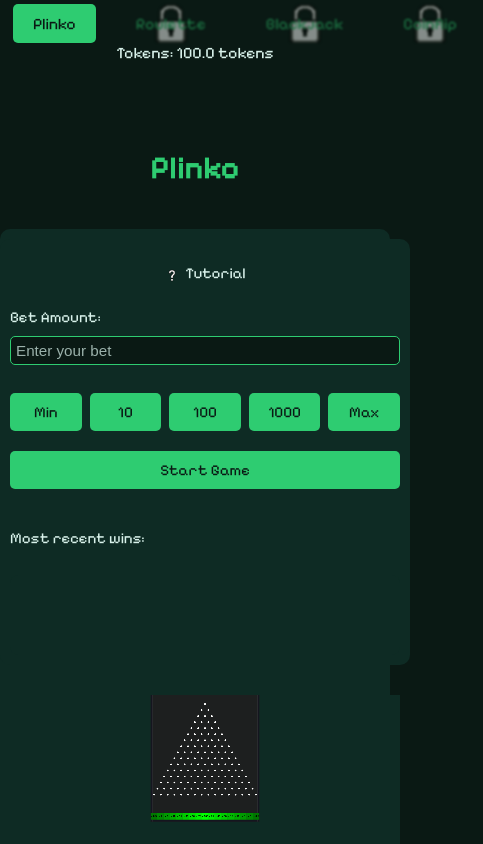
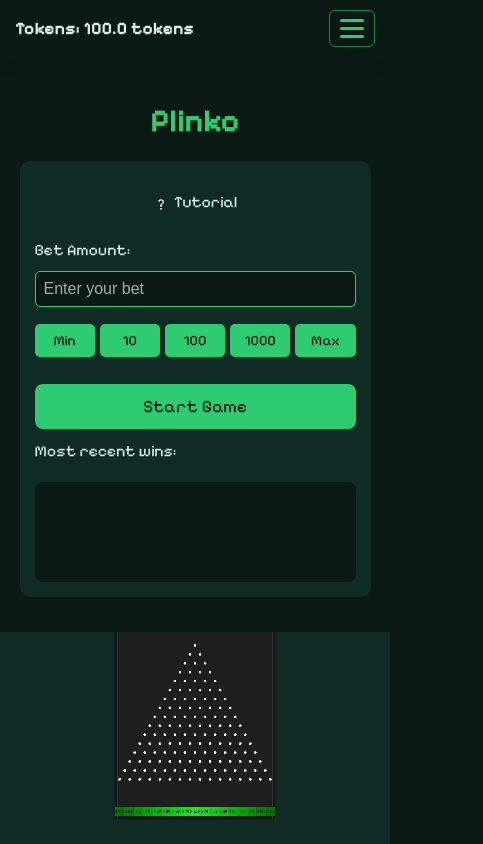
Before and after one commit to ViktorKolar666/MP-Kolar_InternetoveCasino, a plain HTML site: page plinko.html in a window 390 px wide. Shown: the top 844 px of the page, 483 px wide, since content can reach past the window. Drawn offline with nearby package versions, Linux system fonts and the light colour scheme.

Commit message:
Téměř dořešena responsivita hry, akorát zlobí tutorial na telefonu (nehýbe se zároveň s obrazovkou) na mobile to jinak neblbne už

```diff
--- a/plinko.html
+++ b/plinko.html
@@ -13,14 +13,20 @@
 </head>
 <body>
     <nav>
-        <ul>
+        <div class="nav-top">
+            <div class="currency-display">Tokens: <span id="currency"></span></div>
+            <button id="menu-toggle" class="burger" aria-label="Open menu" aria-expanded="false" aria-controls="nav-links">
+                <span></span><span></span><span></span>
+            </button>
+        </div>
+
+        <ul id="nav-links" class="nav-links">
             <li><a href="index.html">Home</a></li>
             <li><a href="plinko.html" class="active">Plinko</a></li>
             <li><a href="roulette.html" class="notUnlocked">Roulette</a></li>
             <li><a href="blackjack.html" class="notUnlocked">Blackjack</a></li>
             <li><a href="coinflip.html" class="notUnlocked">Coinflip</a></li>
         </ul>
-        <div class="currency-display">Tokens: <span id="currency"></span></div>
     </nav>
 
     <header>
@@ -56,7 +62,6 @@
 
     <div id="tutorial-overlay" class="tutorial-overlay">
         <div id="highlight-box" class="highlight-box"></div>
-
         <div id="tutorial-box" class="tutorial-box">
             <h3 id="tut-title">Welcome!</h3>
             <p id="tut-text">Tutorial text...</p>
@@ -73,7 +78,17 @@
     <script>
         updateTokenDisplay();
 
-        // --- PRESET BUTTONS LOGIC ---
+        // Burger Menu Logic
+        const nav = document.querySelector('nav');
+        const burger = document.getElementById('menu-toggle');
+        if (burger) {
+            burger.addEventListener('click', () => {
+                const isOpen = nav.classList.toggle('open');
+                burger.setAttribute('aria-expanded', isOpen);
+            });
+        }
+
+        // Preset Buttons Logic
         document.querySelectorAll('.preset-btn').forEach(btn => {
             btn.addEventListener('click', () => {
                 let value = btn.getAttribute('data-value');
@@ -81,13 +96,12 @@
                     value = getTokens();
                 }
                 document.getElementById('bet-amount').value = value;
-                // Trigger input event for validation
                 const event = new Event('input', { bubbles: true });
                 document.getElementById('bet-amount').dispatchEvent(event);
             });
         });
 
-        // --- TUTORIAL LOGIC ---
+        // Tutorial Logic
         let currentStep = 0;
         const overlay = document.getElementById('tutorial-overlay');
         const box = document.getElementById('tutorial-box');
@@ -96,35 +110,34 @@
         const text = document.getElementById('tut-text');
         const nextBtn = document.querySelector('.tut-btn-next');
 
-        // Tutorial Steps Definition
         const steps = [
             {
-                target: null, // Step 0: Intro (Centered)
+                target: null,
                 title: "Welcome to Plinko!",
                 text: "The goal is to drop a ball, navigate the maze of pins, and land in a high-value slot."
             },
             {
-                target: "#bet-amount", // Step 1: Input
+                target: "#bet-amount",
                 title: "Place Your Bet",
                 text: "Enter the amount of tokens you want to wager here. You must have enough funds."
             },
             {
-                target: ".bet-presets", // Step 2: Buttons
+                target: ".bet-presets",
                 title: "Quick Bets",
                 text: "Alternatively, use these buttons to quickly set your bet amount (Min, Max, etc.)."
             },
             {
-                target: "#plinko-canvas", // Step 3: Canvas
+                target: "#plinko-canvas",
                 title: "The Game Board",
-                text: "The ball drops from the top. The edges (x100) pay the most, while the center pays less."
+                text: "The ball drops from the top. The edges pay less, while the center pays the most."
             },
             {
-                target: ".win-history", // Step 4: History (UPDATED per request)
+                target: ".win-history",
                 title: "Win History",
                 text: "Track your last 15 results here. It shows the multiplier hit and the tokens won."
             },
             {
-                target: "#start-game", // Step 5: Start
+                target: "#start-game",
                 title: "Start Playing!",
                 text: "When you are ready, click 'Start Game'. Good luck!"
             }
@@ -153,8 +166,6 @@
             const step = steps[index];
             title.innerText = step.title;
             text.innerText = step.text;
-
-            // Change button text on the last step
             nextBtn.innerText = (index === steps.length - 1) ? "Play!" : "Next";
 
             if (step.target) {
@@ -164,19 +175,15 @@
                     const scrollY = window.scrollY;
                     const scrollX = window.scrollX;
 
-                    // Set highlight box position and size
                     highlight.style.display = "block";
-                    highlight.style.width = (rect.width + 10) + "px"; // +10px padding
+                    highlight.style.width = (rect.width + 10) + "px";
                     highlight.style.height = (rect.height + 10) + "px";
                     highlight.style.top = (rect.top + scrollY - 5) + "px";
                     highlight.style.left = (rect.left + scrollX - 5) + "px";
 
-                    // Logic for text box positioning (prevent overlapping)
                     box.style.transform = "none";
 
-                    // Desktop logic
                     if (window.innerWidth > 800) {
-                        // Try placing right, else place left
                         if (rect.right + 340 < window.innerWidth) {
                             box.style.left = (rect.right + 20) + "px";
                             box.style.top = (rect.top + scrollY) + "px";
@@ -185,14 +192,11 @@
                             box.style.top = (rect.top + scrollY) + "px";
                         }
                     } else {
-                        // Mobile/Tablet logic
                         box.style.left = "50%";
                         box.style.transform = "translateX(-50%)";
-
-                        // If element is in lower half, place box above it
                         if (rect.top > window.innerHeight / 2) {
                              let topPos = rect.top + scrollY - box.offsetHeight - 20;
-                             if(box.offsetHeight === 0) topPos = rect.top + scrollY - 150; // Fallback
+                             if(box.offsetHeight === 0) topPos = rect.top + scrollY - 150;
                              box.style.top = topPos + "px";
                         } else {
                             box.style.top = (rect.bottom + scrollY + 20) + "px";
@@ -200,7 +204,6 @@
                     }
                 }
             } else {
-                // Step without target (Intro) -> Center of screen
                 highlight.style.display = "none";
                 box.style.top = "50%";
                 box.style.left = "50%";
@@ -208,7 +211,6 @@
             }
         }
 
-        // Recalculate positions on window resize
         window.addEventListener('resize', () => {
             if (overlay.style.display === "block") {
                 showStep(currentStep);
--- a/scripts/plinko-script.js
+++ b/scripts/plinko-script.js
@@ -44,7 +44,7 @@ for (let row = 0; row < rows; row++) {
 // Slots & multipliers
 const slotWidth = width / (rows + 1), slotHeight = 60;
 const slots = [], slotColors = [], slotMultipliers = [];
-const multipliers = [0.5, 1, 5, 10, 15, 30, 60, 75, 100, 75, 60, 30, 15, 10, 5, 1, 0.5];
+const multipliers = [0.5, 0.5, 1, 5, 10, 20, 50, 70, 100, 70, 50, 20, 10, 5, 1, 0.5, 0.5];
 for (let i = 0; i <= rows; i++) {
     const centerDist = Math.abs(i - Math.floor((rows + 1) / 2));
     const maxDist = Math.floor((rows + 1) / 2);
--- a/styles/plinko-style.css
+++ b/styles/plinko-style.css
@@ -3,6 +3,10 @@
     font-family: "Bree Serif", serif !important;
     font-weight: 400;
     font-style: normal;
+}
+
+*, *::before, *::after {
+    box-sizing: border-box;
 }
 
 body {
@@ -12,12 +16,17 @@ body {
     display: flex;
     flex-direction: column;
     align-items: center;
+    margin: 0;
+    padding: 0;
+    width: 100%;
+    overflow-x: hidden;
 }
 
 h1 {
     color: #2ECC71;
     text-align: center;
     font-family: "Pixelify Sans", Arial, sans-serif;
+    margin-top: 20px;
 }
 
 p {
@@ -26,81 +35,113 @@ p {
     text-align: center;
 }
 
-.padding {
-    padding: 15px 50px 70px;
+/* --- RESPONSIVE NAVBAR --- */
+nav {
+    background-color: #0A1914;
+    padding: 10px 20px;
+    width: 100%;
+    position: relative; /* Essential for absolute positioning of nav-top */
+    display: flex;
+    align-items: center;
+    justify-content: center; /* Centers the Links (ul) */
+    min-height: 60px;
+    z-index: 1000;
+    box-shadow: 0 2px 10px rgba(0,0,0,0.2);
 }
 
-/* --- NAVBAR STYLES --- */
-nav {
-    background-color: #0A1914;
-    padding: 10px;
+/* Wrapper for Tokens & Burger - Positioned to the Right on PC */
+.nav-top {
+    position: absolute;
+    right: 20px;
+    top: 50%;
+    transform: translateY(-50%);
     display: flex;
-    justify-content: space-between;
     align-items: center;
-    gap: 30px;
+    gap: 15px;
 }
 
 .currency-display {
     color: #D9F2EB;
     font-family: "Pixelify Sans", Arial, sans-serif;
-    font-size: 1em;
+    font-size: 1.1em;
+    font-weight: bold;
+    white-space: nowrap;
 }
 
-nav ul {
+/* Navigation Links - Centered because of nav justify-content */
+.nav-links {
     list-style-type: none;
     margin: 0;
     padding: 0;
     display: flex;
     gap: 20px;
+    align-items: center;
 }
 
-nav li {
-    display: inline;
+.nav-links li {
+    display: inline-block;
 }
 
-nav li a {
+.nav-links a {
     text-decoration: none;
     color: #2ECC71;
     padding: 10px 20px;
     font-family: "Pixelify Sans", Arial, sans-serif;
     transition: background-color 0.3s, color 0.3s;
-}
-
-nav li a:hover {
-    background-color: #2ECC71;
-    color: #0A1914;
     border-radius: 5px;
 }
 
-.active {
+.nav-links a:hover {
     background-color: #2ECC71;
     color: #0A1914;
-    border-radius: 5px;
 }
 
-button {
-    background: #2ECC71;
+.nav-links a.active {
+    background-color: #2ECC71;
     color: #0A1914;
-    border-style: solid;
-    border-color: none;
-    padding: 5px;
-    border-radius: 2px;
-    font-family: "Pixelify Sans", Arial, sans-serif;
 }
 
-/* --- GAME CONTAINER LAYOUT --- */
+/* Burger menu (Hidden on PC) */
+.burger {
+    display: none;
+    flex-direction: column;
+    justify-content: center;
+    gap: 5px;
+    background: transparent;
+    border: 1px solid rgba(46,204,113,0.6);
+    border-radius: 6px;
+    padding: 8px 10px;
+    cursor: pointer;
+}
+
+.burger span {
+    display: block;
+    width: 24px;
+    height: 3px;
+    background: #2ECC71;
+    border-radius: 2px;
+}
+
+/* --- GAME LAYOUT --- */
+header {
+    margin-top: 20px;
+    text-align: center;
+    color: #D9F2EB;
+}
+
 .game-container {
     display: flex;
     justify-content: center;
-    align-items: center;
+    align-items: flex-start;
     min-height: 80vh;
-    gap: 20px;
+    gap: 30px;
     padding: 20px;
     background-color: #0E2B24;
     border-radius: 10px;
     margin-top: 20px;
+    margin-bottom: 40px;
     flex-wrap: wrap;
-    width: 100%;
+    width: 95%;
     max-width: 1200px;
     box-sizing: border-box;
     overflow: visible !important;
@@ -110,10 +151,9 @@ button {
     width: 600px;
     height: 700px;
     position: relative;
-    margin: 0 auto;
     display: flex;
     justify-content: center;
-    align-items: center;
+    align-items: flex-start;
     background: #0E2B24;
     box-sizing: border-box;
     flex-shrink: 0;
@@ -123,141 +163,84 @@ button {
     display: block;
     width: 600px;
     height: 700px;
-    transform-origin: top left;
+    transform-origin: top center;
 }
 
-.button, #drop {
-    margin-top: 10px;
-    margin-bottom: 30px;
-    background-color: #2ECC71;
-    border-style: solid;
-    border-color: #2ECC71;
-    padding: 10px 30px;
-    border-radius: 8px;
-    font-family: "Pixelify Sans", Arial, sans-serif;
-    color: #D9F2EB;
-    font-size: 1.2em;
-    cursor: pointer;
-}
-
-header {
-    margin-top: 60px;
-    text-align: center;
-    color: #D9F2EB;
-    font-family: "Pixelify Sans", Arial, sans-serif;
-}
-
-/* --- LEFT PANEL (CONTROLS) --- */
+/* --- LEFT PANEL --- */
 .left-panel {
     display: flex;
     flex-direction: column;
-    gap: 10px;
+    gap: 12px;
     background-color: #0E2B24;
-    padding: 20px;
+    padding: 10px;
     border-radius: 10px;
     color: #D9F2EB;
     font-family: "Pixelify Sans", Arial, sans-serif;
-    width: 200px;
+    width: 240px;
 }
 
-.left-panel label {
-    font-size: 1em;
-    color: #D9F2EB;
-}
+.left-panel label { font-size: 1em; color: #D9F2EB; }
 
 .left-panel input {
-    padding: 5px;
+    padding: 8px;
     font-size: 1em;
     border: 1px solid #2ECC71;
     border-radius: 5px;
     background-color: #0A1914;
     color: #D9F2EB;
-}
-
-.left-panel input::placeholder {
-    color: rgba(217,242,235,0.7);
-}
-
-.left-panel button {
-    margin-top: 10px;
-    background-color: #2ECC71;
-    border: none;
-    padding: 10px;
-    border-radius: 5px;
-    color: #0A1914;
-    font-size: 1em;
-    cursor: pointer;
-}
-
-.left-panel button:hover {
-    background-color: #1ABC9C;
-}
-
-.error-message {
-    color: rgb(255, 0, 0);
-    font-size: 0.9em;
-    margin: 0;
-    padding: 0;
-    display: none;
-}
-
-.left-panel input.error {
-    border-color: rgb(255, 0, 0);
-}
-
-.left-panel input,
-.left-panel .bet-presets,
-.left-panel button.button {
     width: 100%;
     box-sizing: border-box;
 }
+.left-panel input::placeholder { color: rgba(217,242,235,0.7); }
 
-.bet-presets {
-    display: flex;
-    gap: 8px;
-    margin: 8px 0 0 0;
+.left-panel button.button {
+    margin-top: 15px;
+    background-color: #2ECC71;
+    border: none;
+    padding: 12px;
+    border-radius: 8px;
+    color: #0A1914;
+    font-size: 1.1em;
+    cursor: pointer;
+    font-family: "Pixelify Sans", Arial, sans-serif;
+    width: 100%;
 }
+.left-panel button:hover { background-color: #1ABC9C; }
 
+.error-message { color: rgb(255, 0, 0); font-size: 0.9em; margin: 5px 0 0; display: none; }
+.left-panel input.error { border-color: rgb(255, 0, 0); }
+
+.bet-presets { display: flex; gap: 5px; margin-top: 5px; }
 .preset-btn {
-    flex: 1 1 0;
-    min-width: 0;
+    flex: 1;
     background: #2ECC71;
     color: #0A1914;
     border: none;
     border-radius: 5px;
-    padding: 6px 0;
+    padding: 8px 0;
     font-family: "Pixelify Sans", Arial, sans-serif;
-    font-size: 0.95em;
+    font-size: 0.9em;
     cursor: pointer;
     transition: background 0.2s;
-    white-space: nowrap;
-    overflow: hidden;
-    text-overflow: ellipsis;
-    display: flex;
-    align-items: center;
-    justify-content: center;
-    text-align: center;
 }
 
-/* --- WIN HISTORY STYLES --- */
+/* Win History */
 .win-history {
-    margin-top: 18px;
-    background: #0E2B24;
+    margin-top: 10px;
+    background: #0A1914;
     border-radius: 8px;
-    padding: 10px 8px;
-    min-height: 60px;
-    max-height: 80px;
+    padding: 10px;
+    min-height: 100px;
+    max-height: 150px;
     overflow-y: auto;
-    font-size: 0.95em;
+    font-size: 0.9em;
     display: flex;
     flex-direction: column;
-    gap: 3px;
+    gap: 4px;
 }
 .win-entry {
     font-family: "Pixelify Sans", Arial, sans-serif;
     padding: 2px 0;
-    border-radius: 4px;
-    text-align: left;
     font-weight: bold;
 }
 .win-x100 { color: #ffd700; }
@@ -265,99 +248,106 @@ header {
 .win-x30, .win-x15, .win-x10 { color: #ff5722; }
 .win-x5 { color: #2ECC71; }
 .win-x1 { color: #1ABC9C; }
-.win-x05 { color: #D9F2EB; }
+.win-x05 { color: #D9F2EB; opacity: 0.7; }
 
-/* --- RESPONSIVE MEDIA QUERIES --- */
+/* --- MEDIA QUERIES --- */
+
+/* Tablet & Mobile Menu Trigger */
 @media (max-width: 900px) {
+    nav {
+        flex-direction: column;
+        padding: 10px 15px;
+        align-items: stretch;
+        justify-content: flex-start;
+    }
+
+    /* Reset absolute position for mobile */
+    .nav-top {
+        position: static;
+        transform: none;
+        width: 100%;
+        display: flex;
+        justify-content: space-between; /* Tokens Left, Burger Right */
+        margin-bottom: 5px;
+    }
+
+    .burger { display: flex; }
+
+    .nav-links {
+        display: none;
+        flex-direction: column;
+        width: 100%;
+        gap: 0;
+        margin-top: 10px;
+        background-color: #0E2B24;
+        border-radius: 8px;
+        overflow: hidden;
+    }
+
+    nav.open .nav-links { display: flex; }
+
+    .nav-links li { width: 100%; display: block; }
+    .nav-links a {
+        display: block;
+        padding: 15px;
+        width: 100%;
+        text-align: center;
+        border-bottom: 1px solid rgba(46, 204, 113, 0.1);
+    }
+    .nav-links a:last-child { border-bottom: none; }
+
+    /* Game Layout adjustments */
     .game-container {
+        /* COLUMN means: 1. Left Panel (Bet), 2. Plinko Canvas (Game) */
         flex-direction: column;
         align-items: center;
-        gap: 10px;
         padding: 10px;
+        width: 100%;
+        margin-top: 10px;
+    }
+    .left-panel { width: 100%; max-width: 500px; }
+}
+
+/* Mobile Phones (Game Full Width) */
+@media (max-width: 600px) {
+    .game-container {
+        padding: 0;
+        background-color: transparent;
+        gap: 15px;
+        margin-top: 0;
+    }
+
+    #plinko-canvas {
         width: 100vw;
-        min-width: 0;
+        max-width: 100vw;
+        margin: 0;
     }
-    #plinko-canvas {
-        max-width: 98vw;
-        min-width: 120px;
-        aspect-ratio: 6/7;
-    }
+
     .left-panel {
-        width: 100%;
-        max-width: 400px;
+        width: 90%;
         margin-bottom: 20px;
+        background-color: #0E2B24;
+        padding: 15px;
     }
 }
 
-@media (max-width: 600px) {
-    nav {
-        flex-direction: column;
-        gap: 10px;
-        padding: 6px;
-    }
-    .game-container {
-        padding: 4px;
-        width: 100vw;
-    }
-    .left-panel {
-        padding: 10px;
-        font-size: 0.95em;
-    }
-    #plinko-canvas {
-        width: 100vw;
-        max-width: 100vw;
-        min-width: 100px;
-        aspect-ratio: 6/7;
-    }
+/* --- UTILITY & TUTORIAL --- */
+.notUnlocked {
+    background-image: url("../images/icons/lock.png");
+    pointer-events: none; opacity: 0.5; filter: blur(1px);
+    background-size: 60px 60px; background-repeat: no-repeat; background-position: center;
 }
 
-@media (max-width: 700px) {
-    .game-container {
-        flex-direction: column;
-        align-items: center;
-        padding: 10px 0;
-        gap: 10px;
-    }
-    #plinko-canvas {
-        margin: 0 auto;
-    }
-}
+.popup { position: relative; display: inline-block; cursor: pointer; }
+.icon-question { width: 16px; height: 16px; vertical-align: middle; margin-right: 5px; }
 
-/* --- UTILITY CLASSES --- */
-.notUnlocked {
-    background-image: url("../images/icons/lock.png");
-    pointer-events: none;
-    opacity: 0.5;
-    filter: blur(1px);
-    background-size: 60px 60px;
-    background-repeat: no-repeat;
-    background-position: center;
-}
-
-/* Tutorial trigger button styling */
-.popup {
-    position: relative;
-    display: inline-block;
-    cursor: pointer;
-}
-
-.icon-question {
-    width: 16px;
-    height: 16px;
-    vertical-align: middle;
-    margin-right: 5px;
-}
-
-/* --- INTERACTIVE TUTORIAL STYLES --- */
+/* Tutorial Styles */
 .tutorial-overlay {
     display: none;
-    position: fixed !important; /* Forces layer on top */
-    top: 0;
-    left: 0;
-    width: 100%;
-    height: 100%;
+    position: fixed !important;
+    top: 0; left: 0; width: 100%; height: 100%;
     background: rgba(10, 25, 20, 0.85);
-    z-index: 9999 !important; /* Ensures it is above everything else */
+    z-index: 9999 !important;
 }
 
 .tutorial-box {
@@ -373,48 +363,23 @@ header {
     box-shadow: 0 0 20px rgba(46, 204, 113, 0.3);
     transition: all 0.3s ease;
     z-index: 10002;
-    /* Default centering */
-    top: 50%;
-    left: 50%;
-    transform: translate(-50%, -50%);
+    top: 50%; left: 50%; transform: translate(-50%, -50%);
 }
 
-.tutorial-box h3 {
-    margin-top: 0;
-    color: #2ECC71;
-}
-
-.tut-buttons {
-    display: flex;
-    justify-content: space-between;
-    margin-top: 20px;
-}
+.tutorial-box h3 { margin-top: 0; color: #2ECC71; }
+.tut-buttons { display: flex; justify-content: space-between; margin-top: 20px; }
 
 .tut-btn-next {
-    background: #2ECC71;
-    color: #0A1914;
-    border: none;
-    padding: 8px 20px;
-    border-radius: 5px;
-    cursor: pointer;
-    font-weight: bold;
-    font-family: "Pixelify Sans", Arial, sans-serif;
+    background: #2ECC71; color: #0A1914; border: none; padding: 8px 20px;
+    border-radius: 5px; cursor: pointer; font-weight: bold; font-family: "Pixelify Sans", Arial, sans-serif;
 }
-
 .tut-btn-skip {
-    background: transparent;
-    color: #D9F2EB;
-    border: 1px solid rgba(217, 242, 235, 0.3);
-    padding: 8px 15px;
-    border-radius: 5px;
-    cursor: pointer;
-    font-family: "Pixelify Sans", Arial, sans-serif;
+    background: transparent; color: #D9F2EB; border: 1px solid rgba(217, 242, 235, 0.3);
+    padding: 8px 15px; border-radius: 5px; cursor: pointer; font-family: "Pixelify Sans", Arial, sans-serif;
 }
-
 .tut-btn-next:hover { background: #1ABC9C; }
 .tut-btn-skip:hover { border-color: #D9F2EB; }
 
-/* The yellow highlight box */
 .highlight-box {
     position: absolute;
     border: 3px solid #ffd700;
```
